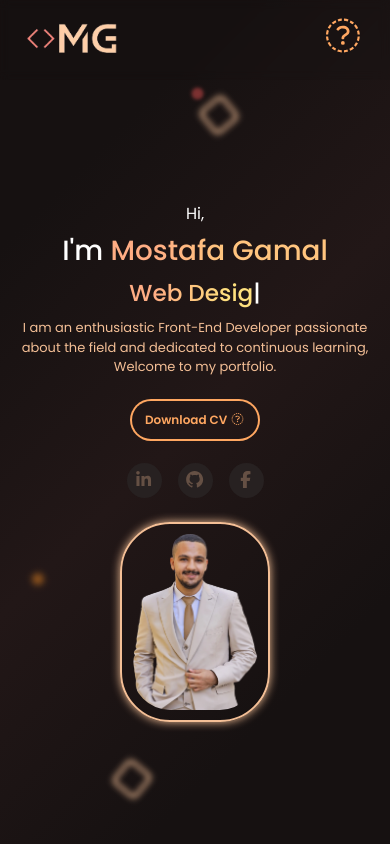
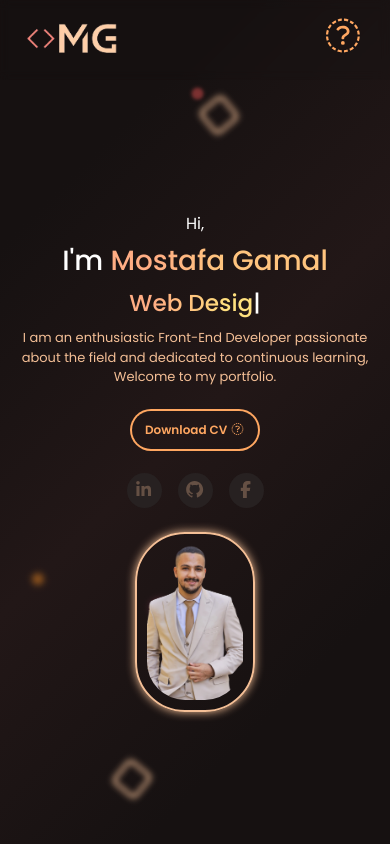
Before and after one commit to mostafagamal77/portfolio-me, a plain HTML site: page index.html in a window 390 px wide. Shown: the top 844 px of the page. Drawn offline with nearby package versions, Linux system fonts and the light colour scheme; animation ran at ten frames a second; a web font is replaced by a local one.

Commit message:
profile image

```diff
--- a/css/style.css
+++ b/css/style.css
@@ -611,14 +611,14 @@ main {
     }
     @media (max-width: 767px) {
       & img {
-        width: 180px;
-        height: 240px;
+        width: 150px;
+        height: 200px;
       }
     }
     @media (max-width: 500px) {
       & img {
-        width: 150px;
-        height: 200px;
+        width: 120px;
+        height: 180px;
       }
     }
   }
--- a/index.html
+++ b/index.html
@@ -23,7 +23,7 @@
   </head>
   <body>
     <!-- ====================Start PreLoader==================== -->
-    <div class="preloader">
+    <div class="preloader d-none">
       <div class="img-container">
         <img
 
@@ -147,7 +147,7 @@
       >
         <div class="container">
           <div
-            class="landing-content row flex-column flex-md-row justify-content-center justify-content-md-between"
+            class="landing-content row flex-column flex-md-row justify-content-md-between"
           >
             <div
               class="col col-md-6 mb-md-0 landing-details d-flex flex-column-reverse flex-md-row gap-4 align-items-center"
@@ -200,7 +200,7 @@
                   loading="lazy"
                   src="imgs/profile.webp"
                   alt="profile img"
-                  class="fix mg-fluid"
+                  class="mg-fluid"
                 />
               </div>
             </div>
```
